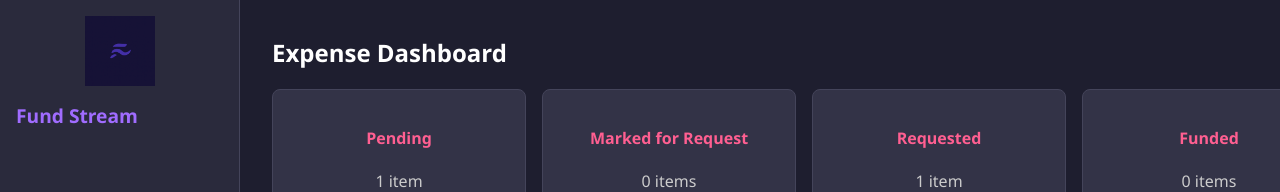
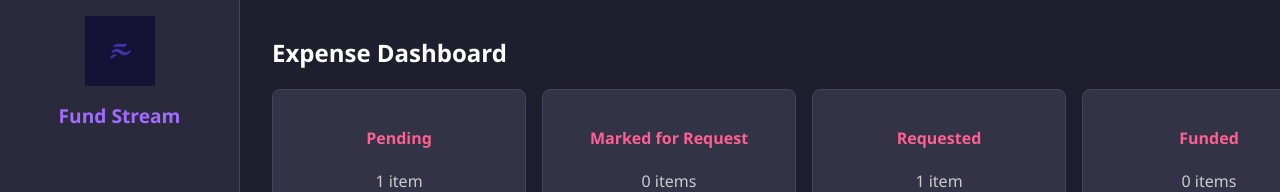
Before and after one commit to edcres/law-expense-lending, a React (Create React App) app in the folder client/: page / in a window 1280 px wide. Shown: the top 192 px of the page. Built offline with nearby package versions, Linux system fonts and the light colour scheme.

Commit message:
Centered the app name.

```diff
--- a/client/src/components/Layout.js
+++ b/client/src/components/Layout.js
@@ -41,9 +41,17 @@ export default function Layout() {
           }}
         />
 
-        <h2 style={{ margin: 0, fontSize: '1.2rem', color: colors.primary }}>
+        <h2
+          style={{
+            margin: 0,
+            fontSize: '1.2rem',
+            color: colors.primary,
+            alignSelf: 'center'  // ✅ Centers under the logo
+          }}
+        >
           {config.appName}
         </h2>
+
 
         <nav style={{ marginTop: '2rem', display: 'flex', flexDirection: 'column', gap: '0.75rem' }}>
           <Link to="/" style={{ color: colors.primary, textDecoration: 'none' }}>Home</Link>
```
